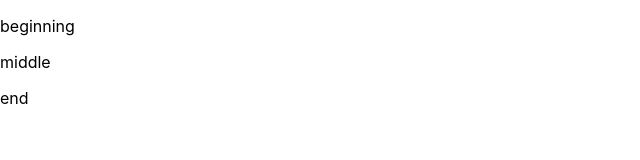
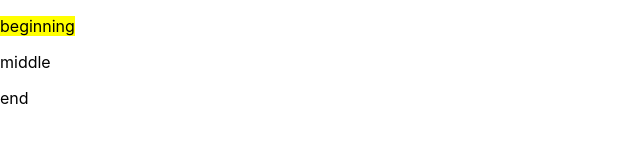
Before and after one commit to thinkful-ei25/reordering-lists-arun-mary, a React (Create React App) app: page / in a window 1280 px wide. Both pictures are taken after a click on the element "beginning". Shown: the top 160 px of the page, without its empty margins (0-640 px from the left). Built offline with nearby package versions, Linux system fonts and the light colour scheme.

Commit message:
Highlight selected item

```diff
--- a/src/components/App.js
+++ b/src/components/App.js
@@ -14,6 +14,7 @@ export default class App extends React.Component {
   render() {
     const contents = this.state.items.map((item, index) => {
       return <ListItem name={item} id={index} key={index}
+      isHighlighted={index === this.state.selectedItemIndex}
       commChannel={(selectedItem)=> this.setState({selectedItemIndex: selectedItem})}/>;
     });
   return(
--- a/src/components/ListItem.js
+++ b/src/components/ListItem.js
@@ -1,6 +1,13 @@
 import React from 'react';
 
 export default function ListItem(props) {
+  if (props.isHighlighted) {
+    return (
+      <div className="list-item" draggable="true" onClick={() => props.commChannel(props.id)}>
+        <p><span style={{backgroundColor: '#ffff00'}}>{props.name}</span></p>
+      </div>
+    )
+  }
   return (
     <div className="list-item" draggable="true" onClick={() => props.commChannel(props.id)}>
       <p>{props.name}</p>
```
